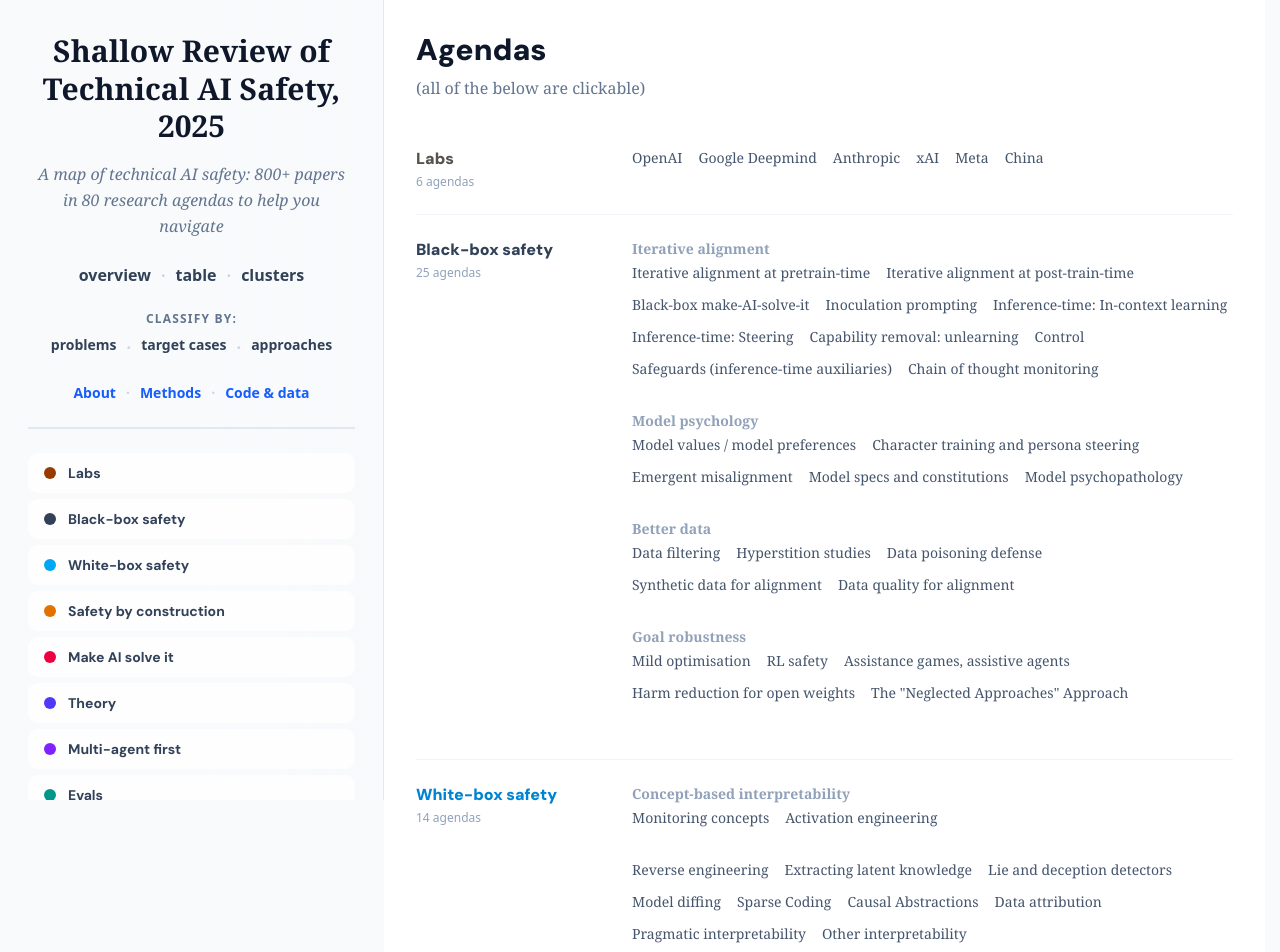
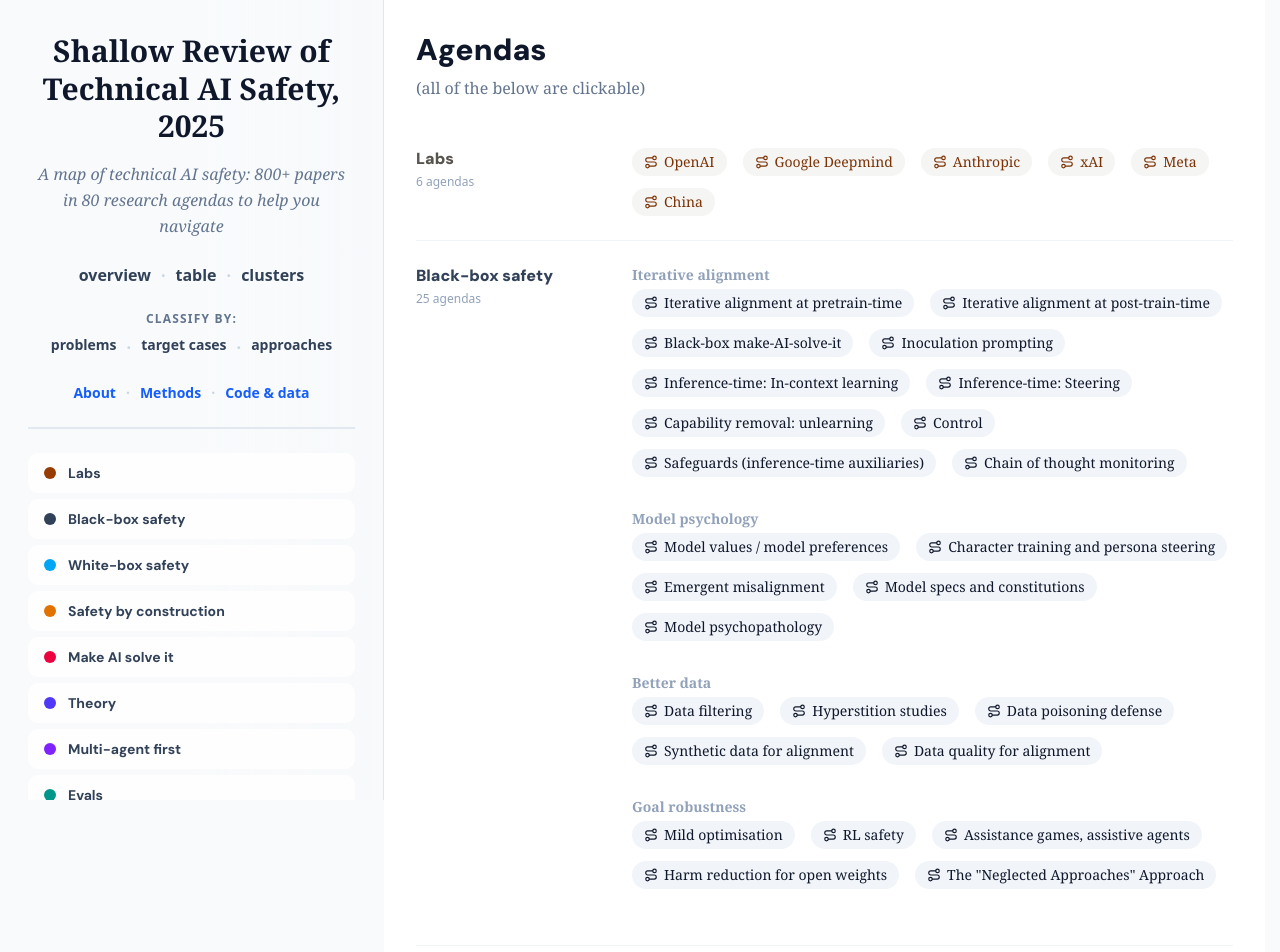
Before and after one commit to quantified-uncertainty/shallow-review-website, a Next.js app: page /overview in a window 1280 px wide. Shown: the top 952 px of the page. Built offline with nearby package versions, Linux system fonts and the light colour scheme.

Commit message:
Use the colored AgendaLink in overview

```diff
--- a/src/app/overview/page.tsx
+++ b/src/app/overview/page.tsx
@@ -9,6 +9,7 @@
 } from '@/lib/loadData';
 import { Agenda } from '@/lib/types';
 import { getNameWithoutParentheses } from '@/lib/utils';
+import AgendaLink from '@/components/AgendaLink';
 
 export const metadata = {
   title: "Overview | Shallow Review 2025",
@@ -27,26 +28,6 @@
   // Helper to get children for a parent from structure
   function getStructureChildren(parentId: string): string[] {
     return orderMap.get(parentId) || [];
-  }
-
-  // Helper to render agenda links
-  function AgendaLink({
-    agenda,
-    sectionId,
-    colors,
-  }: {
-    agenda: Agenda;
-    sectionId: string;
-    colors: ReturnType<typeof getSectionColors>;
-  }) {
-    return (
-      <Link
-        href={`/${sectionId}/${agenda.id}`}
-        className={`text-sm text-slate-600 ${colors.hover} hover:underline transition-colors`}
-      >
-        {agenda.name}
-      </Link>
-    );
   }
 
   return (
@@ -107,7 +88,7 @@
                 className="flex gap-6 md:gap-10 py-6 first:pt-0"
               >
                 {/* Section label - fixed width on left */}
-                <div className="w-36 md:w-44 flex-shrink-0">
+                <div className="w-36 md:w-44 shrink-0">
                   <Link
                     href={`/${section.id}`}
                     className={`${colors.text} font-display text-md font-black hover:underline transition-colors block leading-snug`}
@@ -150,9 +131,9 @@
                                 {children.map((child) => (
                                   <AgendaLink
                                     key={child.id}
-                                    agenda={child}
                                     sectionId={section.id}
-                                    colors={colors}
+                                    agendaId={child.id}
+                                    name={child.name}
                                   />
                                 ))}
                               </div>
@@ -172,9 +153,9 @@
                               {standaloneAgendas.map((agenda) => (
                                 <AgendaLink
                                   key={agenda.id}
-                                  agenda={agenda}
                                   sectionId={section.id}
-                                  colors={colors}
+                                  agendaId={agenda.id}
+                                  name={agenda.name}
                                 />
                               ))}
                             </div>
@@ -188,9 +169,9 @@
                       {agendas.map((agenda) => (
                         <AgendaLink
                           key={agenda.id}
-                          agenda={agenda}
                           sectionId={section.id}
-                          colors={colors}
+                          agendaId={agenda.id}
+                          name={agenda.name}
                         />
                       ))}
                     </div>
```
